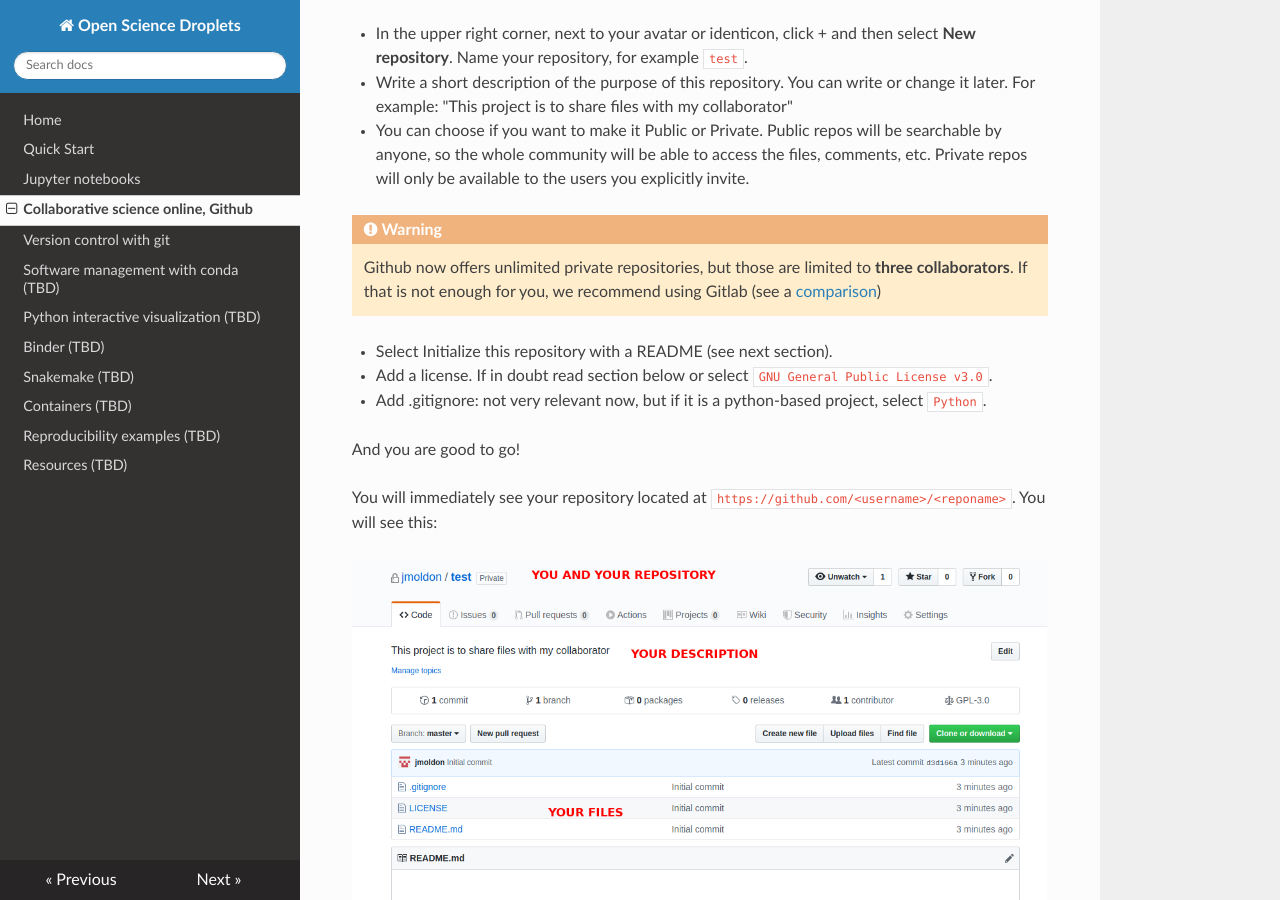
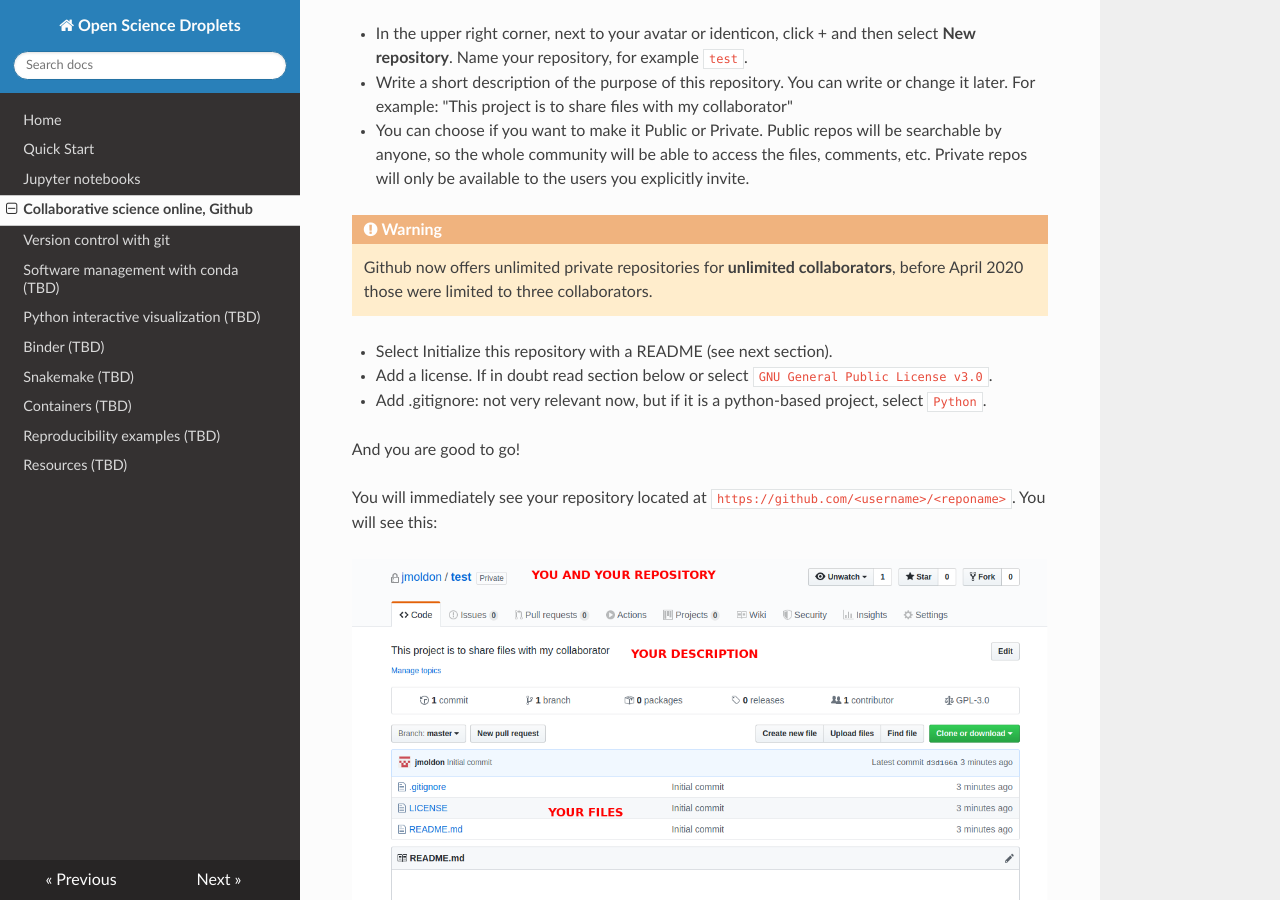
Before and after one commit to espsrc/droplets, an MkDocs documentation site: the page built from docs/github.md, in a window 1280 px wide and 900 px high, scrolled down 2084 px. Built offline with MkDocs 1.6.1, drawn with Linux system fonts in a browser that asks for light colours; nearby versions of some CDN libraries.

Commit message:
Updated github.md with unlimited collaborators

```diff
--- a/docs/github.md
+++ b/docs/github.md
@@ -85,7 +85,7 @@
 - You can choose if you want to make it Public or Private. Public repos will be searchable by anyone, so the whole community will be able to access the files, comments, etc. Private repos will only be available to the users you explicitly invite.
 
 !!! warning
-    Github now offers unlimited private repositories, but those are limited to **three collaborators**. If that is not enough for you, we recommend using Gitlab (see a [comparison](https://about.gitlab.com/blog/2019/01/07/github-offering-free-private-repos-for-up-to-three-collaborators/))
+    Github now offers unlimited private repositories for **unlimited collaborators**, before April 2020 those were limited to three collaborators.
 
 - Select Initialize this repository with a README (see next section).
 - Add a license. If in doubt read section below or select `GNU General Public License v3.0`.
```
